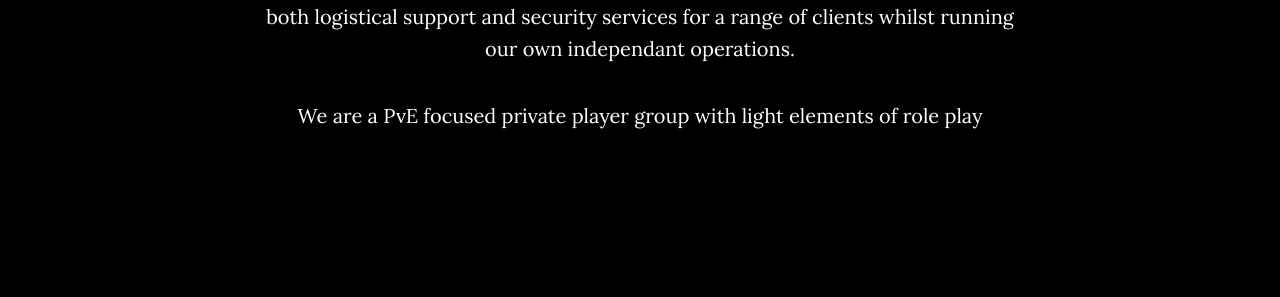
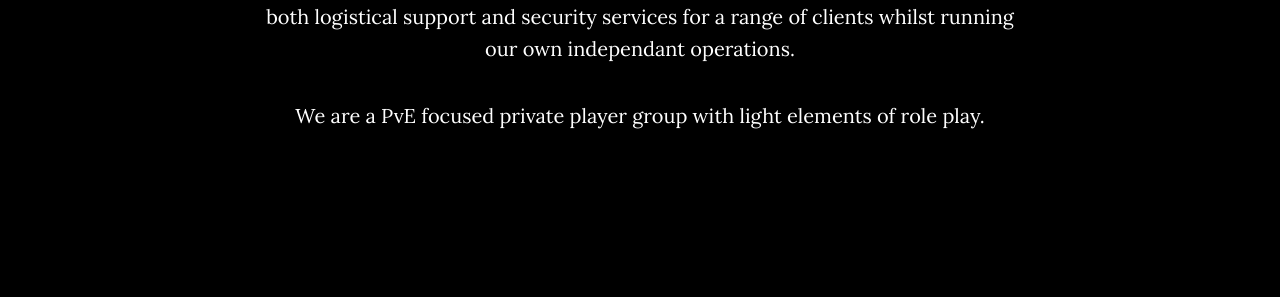
Before and after one commit to redshiftlogistics/redshiftlogistics.github.io, a Jekyll site: the page built from index.html, in a window 1280 px wide and 900 px high, scrolled down 1042 px. Shown: the part 157-454 px from the top of the window. Built offline with Jekyll 4.4.1, drawn with Linux system fonts in a browser that asks for light colours.

Commit message:
formatting

```diff
--- a/_includes/about.html
+++ b/_includes/about.html
@@ -5,7 +5,7 @@
                 <h2>About Redshift Logistics</h2>
                 <p>Redshift Logistics is an independant corporation founded in 3270. We provide both logistical support and security services for a range of clients whilst running our own independant operations.</p>
 
-                <p>We are a PvE focused private player group with light elements of role play</p>
+                <p>We are a PvE focused private player group with light elements of role play.</p>
 
             </div>
         </div>
```
